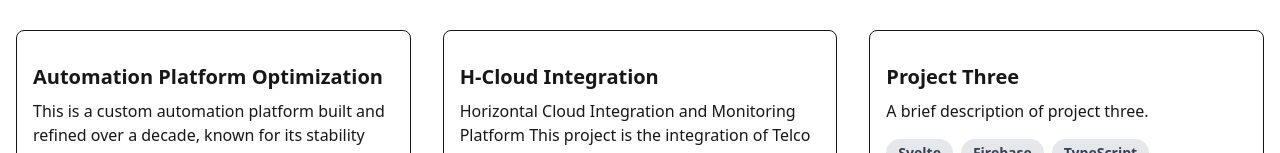
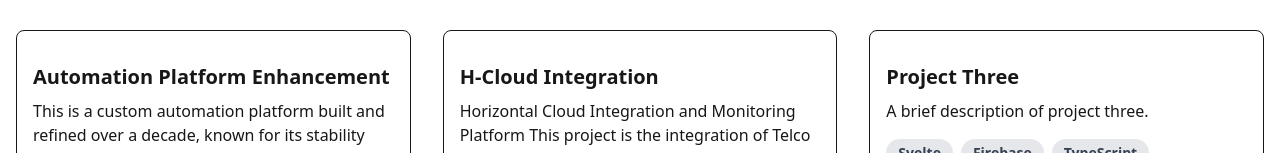
Before and after one commit to anant1525/public-webpage, a Next.js app: page / in a window 1280 px wide. Shown: the part 527-680 px from the top of the page. Built offline with nearby package versions, Linux system fonts and the light colour scheme.

Commit message:
enahncement project card

```diff
--- a/src/components/Projects.tsx
+++ b/src/components/Projects.tsx
@@ -2,7 +2,7 @@ import ProjectCard from './ProjectCard';
 
 const projects = [
   {
-    title: 'Automation Platform Optimization',
+    title: 'Automation Platform Enhancement',
     description: 'This is a custom automation platform built and refined over a decade, known for its stability and popularity as a runbook-based automation solution developed using the Java technology stack. \n\r The project’s primary objective was to understand the technical implementation and build a capable local team with deep expertise in the platform.I began by gaining hands-on experience as a developer to understand the tool in depth. I then conducted interviews to onboard and structure the team. While the initial phase presented significant challenges, over time, I was able to establish clear workflows and lead the team effectively. Under my leadership, the new team successfully delivered complex feature enhancements, executed a major cloud migration from IBM Cloud to Google Cloud Platform (GCP), and consistently deployed new functionalities. These efforts significantly improved the platform’s stability, scalability, and performance.',
     techStack: ['Java', 'Spring Boot', 'MariaDB', 'Java Swing', 'Spring cloud gateway', 'Netflix Eureka', 'CORBA', 'Spring Hibernate', 'micro kernal', 'singleton', 'Atomic txn'],
     imageUrl: 'https://placehold.co/500x300',
```
